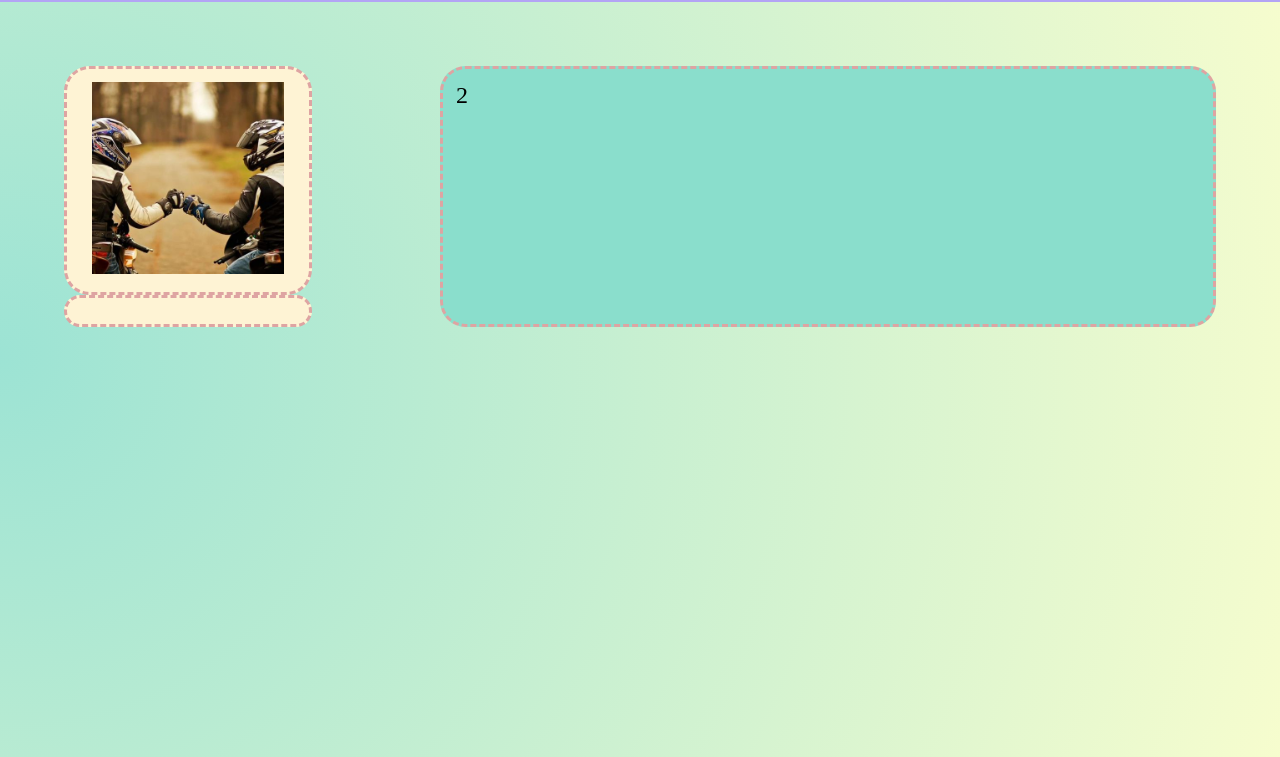
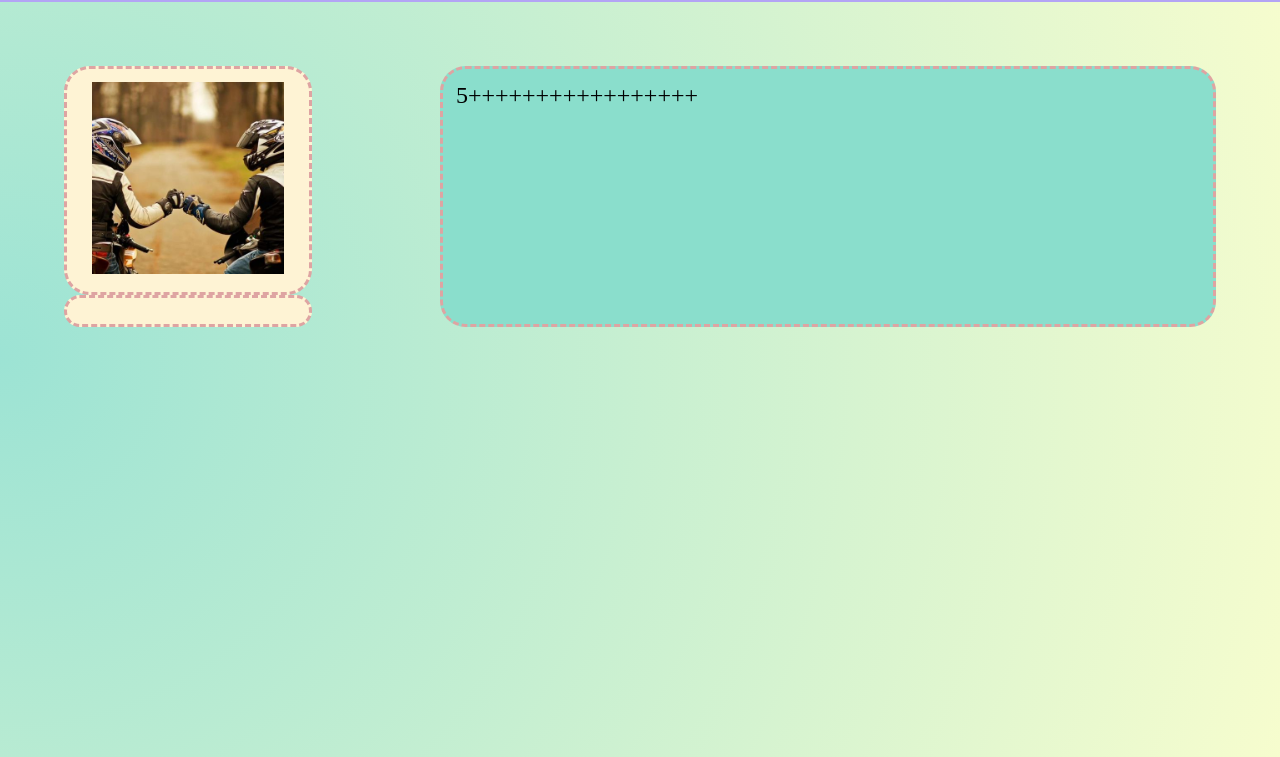
Before and after one commit to GigantPro/my-site, a plain HTML site: page index.html in a window 1280 px wide. Shown: the part 43-800 px from the top of the page. Drawn offline with Linux system fonts and the light colour scheme.

Commit message:
5+++++++++++

```diff
--- a/index.html
+++ b/index.html
@@ -26,7 +26,7 @@
             </div>
         </div>
         <div class="maininfo">
-            2
+            5+++++++++++++++++
         </div>
     </div>
 
```
